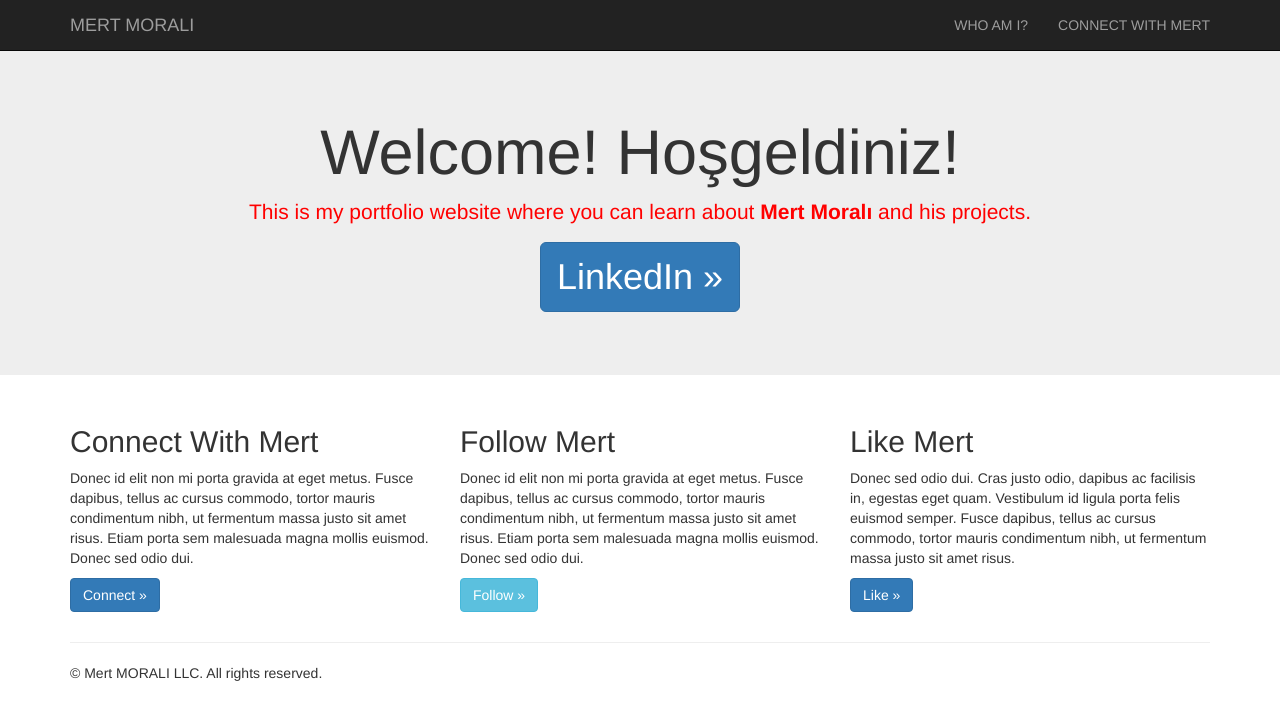
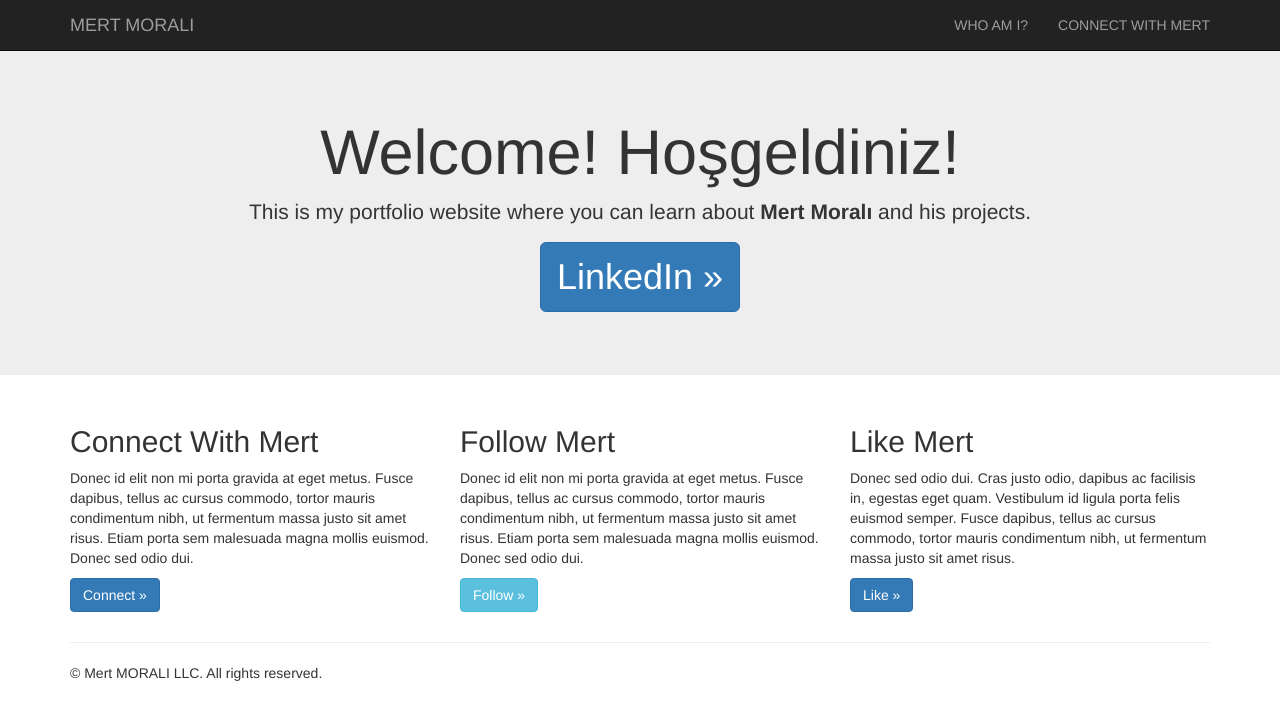
Before and after one commit to mertmorali/mertmorali.github.io, a plain HTML site: page index.html in a window 1280 px wide. Drawn offline with nearby package versions, Linux system fonts and the light colour scheme; a script that the page names is missing; files whose address does not match are found by name.

Commit message:
added color

```diff
--- a/css/custom.css
+++ b/css/custom.css
@@ -13,5 +13,5 @@ body {
 }
 
 .jumbotron p {
-	color: #FF0000
+	color: #353535
 }
```
